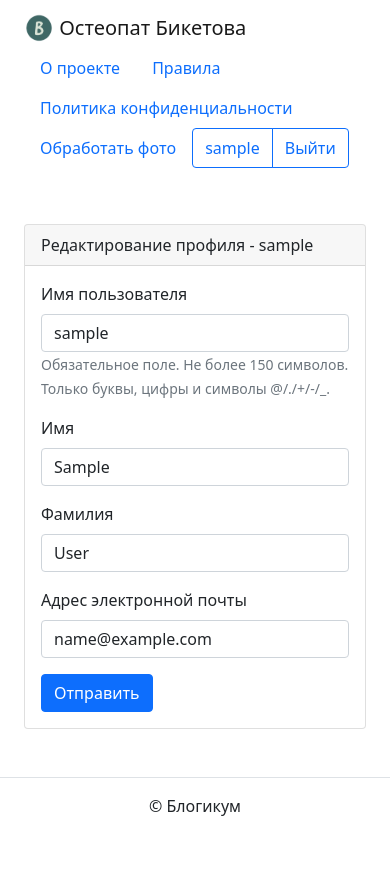
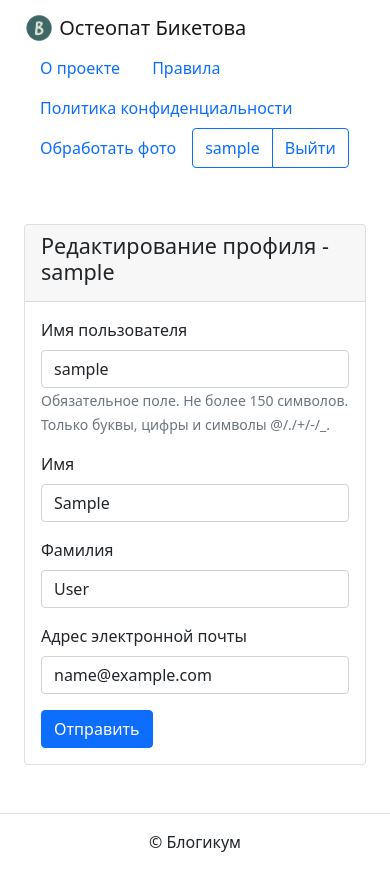
Before and after one commit to myasoedas/kvartirabezvznosa.ru, a Django app: page /profile/edit/ in a window 390 px wide. Before the commit the page ends 816 px from the top, so only its background shows below. Run offline with Django 3.2, Linux system fonts and the light colour scheme; the visitor is signed in with stand-in values (Sample User, id 1); parts of the project's set-up code (start-up, migrations or seed data) failed here and were passed over; some libraries are stand-ins or nearby versions.

Commit message:
Добавил семантические теги и адаптив в categoty.html

```diff
--- a/blogicum_project/templates/blog/index.html
+++ b/blogicum_project/templates/blog/index.html
@@ -1,6 +1,6 @@
 <!-- blogicum/templates/blog/index.html -->
 {% extends "base.html" %}
-{% block title %}Лента записей | Остеопат Бикетова{% endblock %}
+{% block title %}Лента записей сайта Остеопат Бикетова{% endblock %}
 {% block content %}
 <section class="container my-4">
   <div class="row g-4">
--- a/blogicum_project/templates/blog/profile.html
+++ b/blogicum_project/templates/blog/profile.html
@@ -1,6 +1,6 @@
 <!-- blogicum/templates/blog/profile.html -->
 {% extends "base.html" %}
-{% block title %}Профиль пользователя {{ profile.username }} на сайте Остеопат Бикетова{% endblock %}
+{% block title %}Профиль пользователя {{ profile.username }}{% endblock %}
 {% block content %}
 <section class="text-center">
   <h1 class="mb-5">Профиль пользователя {{ profile.username }}</h1>
--- a/blogicum_project/templates/blog/user.html
+++ b/blogicum_project/templates/blog/user.html
@@ -2,14 +2,14 @@
 {% extends "base.html" %}
 {% load django_bootstrap5 %}
 {% block title %}
-  Редактирование профиля
+  Редактирование профиля {{ request.user.username }}
 {% endblock %}
 {% block content %}
-  <div class="col d-flex justify-content-center">
-    <div class="card" style="width: 40rem;">
-      <div class="card-header">
-        Редактирование профиля - {{ request.user.username }}
-      </div>
+<section class="col d-flex justify-content-center">
+  <article class="card">
+    <header class="card-header">
+      <h4>Редактирование профиля - {{ request.user.username }}</h4>
+    </header>
     <div class="card-body">
       <form method="post">
         {% csrf_token %}
@@ -17,6 +17,6 @@
         {% bootstrap_button button_type="submit" content="Отправить" %}
       </form>
     </div>
-    </div>
-  </div>
+  </article>
+</section>
 {% endblock %}
```
Also changed, not shown: blogicum_project/templates/blog/category.html (+16 -6 lines). Lines whose indentation alone changed are shown as unchanged.
